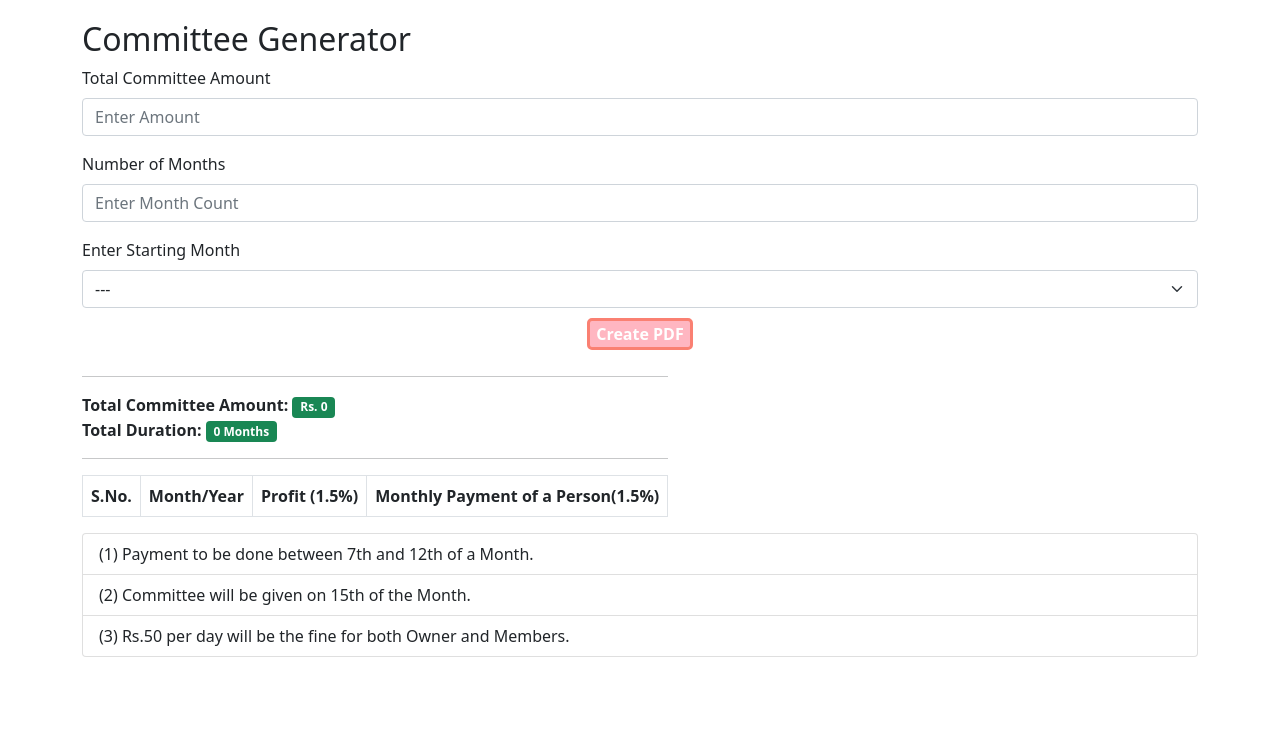
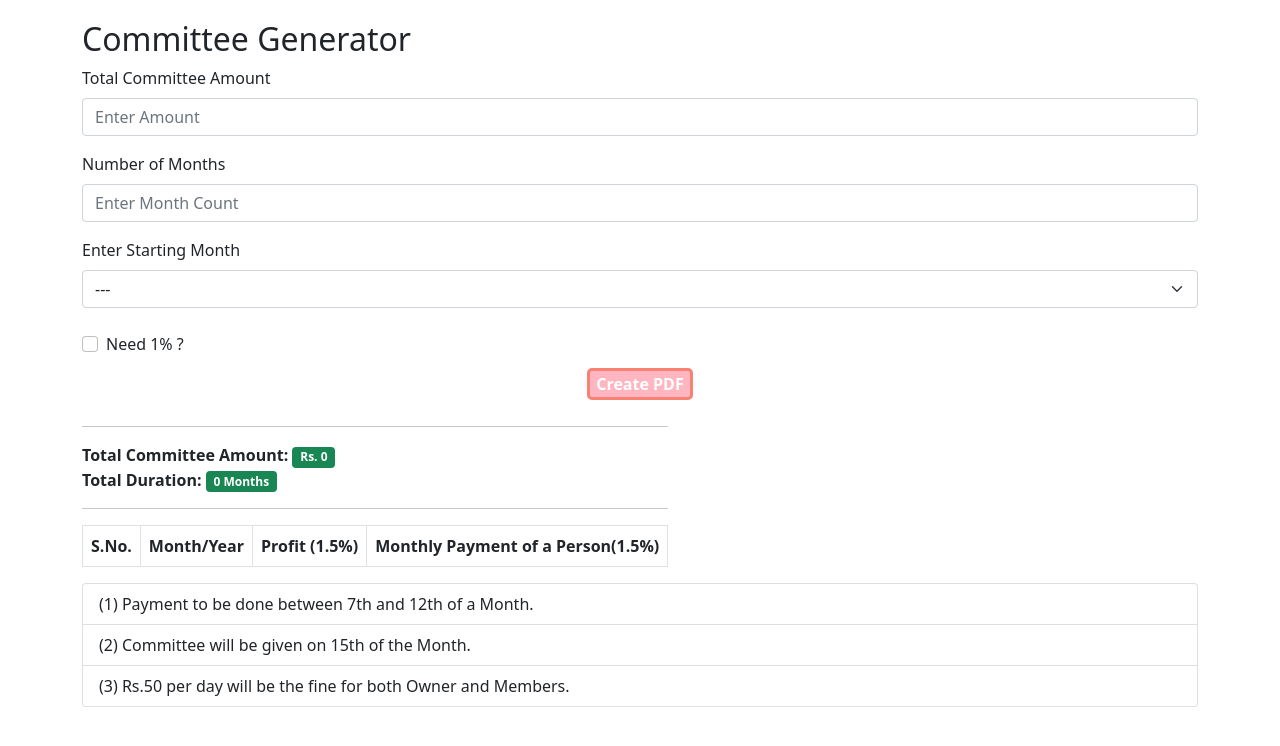
Before and after one commit to jugshaurya/moms-committee, a React (Create React App) app: page / in a window 1280 px wide. Shown: the top 746 px of the page. Built offline with nearby package versions, Linux system fonts and the light colour scheme.

Commit message:
:lion: Added 1% column and showing only if needed(via checkbox in inputForm)
:sheep: requested by mom

```diff
--- a/src/App.js
+++ b/src/App.js
@@ -15,6 +15,7 @@ function App() {
   const [committeeAmount, setComAmount] = useState(0);
   const [totalMonths, setTotalMonths] = useState(0);
   const [startMonth, setStartMonth] = useState(0);
+  const [showOnePercentage, setShowOnePercentage] = useState(false);
 
   return (
     <div className="App">
@@ -29,6 +30,8 @@ function App() {
             setComAmount={setComAmount}
             setTotalMonths={setTotalMonths}
             setStartMonth={setStartMonth}
+            setShowOnePercentage={setShowOnePercentage}
+            showOnePercentage={showOnePercentage}
           />
         </Row>
         <PdfContainer createPdf={createPdf}>
@@ -37,6 +40,7 @@ function App() {
               committeeAmount={committeeAmount}
               totalMonths={totalMonths}
               startMonth={startMonth}
+              showOnePercentage={showOnePercentage}
             />
           </Row>
           <Row>
--- a/src/components/InputMenu.js
+++ b/src/components/InputMenu.js
@@ -1,7 +1,13 @@
 import React from 'react';
 import { Form } from 'react-bootstrap';
 
-const InputMenu = ({ setComAmount, setTotalMonths, setStartMonth }) => {
+const InputMenu = ({
+  setComAmount,
+  setTotalMonths,
+  setStartMonth,
+  setShowOnePercentage,
+  showOnePercentage,
+}) => {
   return (
     <>
       <Form>
@@ -43,6 +49,18 @@ const InputMenu = ({ setComAmount, setTotalMonths, setStartMonth }) => {
             <option value="11">Dec</option>
           </Form.Select>
         </Form.Group>
+        <Form.Group>
+          <Form.Label></Form.Label>
+          <Form.Check
+            type="checkbox"
+            id={`default-checkbox`}
+            label={`Need 1% ?`}
+            checked={showOnePercentage}
+            onChange={() => {
+              setShowOnePercentage(!showOnePercentage);
+            }}
+          />
+        </Form.Group>
       </Form>
     </>
   );
--- a/src/components/OutputMenu.js
+++ b/src/components/OutputMenu.js
@@ -29,10 +29,15 @@ const generateRows = (ca, tm, sm) => {
   for (let index = 0; index < totalMonths; index++) {
     const interestMonths = totalMonths - index - 1;
     const profit15 = committeeAmount * 0.015 * interestMonths;
+    const profit1 = committeeAmount * 0.01 * interestMonths;
     const perPerson15 =
       index === 1
         ? getprecisionBy2(perPersonCommitteeAmount)
         : getprecisionBy2(perPersonCommitteeAmount - profit15 / totalMonths);
+    const perPerson1 =
+      index === 1
+        ? getprecisionBy2(perPersonCommitteeAmount)
+        : getprecisionBy2(perPersonCommitteeAmount - profit1 / totalMonths);
 
     const currentYear = new Date().getFullYear();
     const indexYear = currentYear + parseInt((index + startMonth) / 12);
@@ -40,6 +45,8 @@ const generateRows = (ca, tm, sm) => {
 
     tableRows.push({
       month: currentMonth,
+      profit1: index === 1 ? 0 : profit1,
+      perPerson1: perPerson1,
       profit15: index === 1 ? 0 : profit15,
       perPerson15: perPerson15,
     });
@@ -48,11 +55,15 @@ const generateRows = (ca, tm, sm) => {
   return tableRows;
 };
 
-const OutputMenu = ({ committeeAmount, totalMonths, startMonth }) => {
+const OutputMenu = ({
+  committeeAmount,
+  totalMonths,
+  startMonth,
+  showOnePercentage,
+}) => {
   return (
     <Col xs="auto" className="outputmenu">
       <hr />
-
       <div>
         <strong>
           Total Committee Amount:{' '}
@@ -70,10 +81,14 @@ const OutputMenu = ({ committeeAmount, totalMonths, startMonth }) => {
           <tr>
             <th>S.No.</th>
             <th>Month/Year</th>
+            {showOnePercentage && (
+              <>
+                <th>Total Profit Box (1%)</th>
+                <th>perPerson Monthly Payment(1%)</th>
+              </>
+            )}
             <th>Profit (1.5%)</th>
             <th>Monthly Payment of a Person(1.5%)</th>
-            {/* <th>Total Profit Box (2%)</th>
-            <th>perPerson Monthly Payment(2%)</th> */}
           </tr>
         </thead>
         <tbody>
@@ -82,12 +97,18 @@ const OutputMenu = ({ committeeAmount, totalMonths, startMonth }) => {
               <tr key={idx}>
                 <td>{idx + 1}</td>
                 <td>{tableRow.month}</td>
+                {showOnePercentage && (
+                  <>
+                    <td>{tableRow.profit1 === 0 ? '-' : tableRow.profit1}</td>
+                    <td>
+                      {tableRow.prePerson1 === 0 ? '-' : tableRow.perPerson1}
+                    </td>
+                  </>
+                )}
                 <td>{tableRow.profit15 === 0 ? '-' : tableRow.profit15}</td>
                 <td>
                   {tableRow.perPerson15 === 0 ? '-' : tableRow.perPerson15}
                 </td>
-                {/* <td>{tableRow.profit20 === 0 ? '-' : tableRow.profit20}</td>
-              <td>{tableRow.prePerson20 === 0 ? '-' : tableRow.prePerson20}</td> */}
               </tr>
             ),
           )}
```
Also changed, not shown: 1 other file (tests, documents, lock files or other folders).
